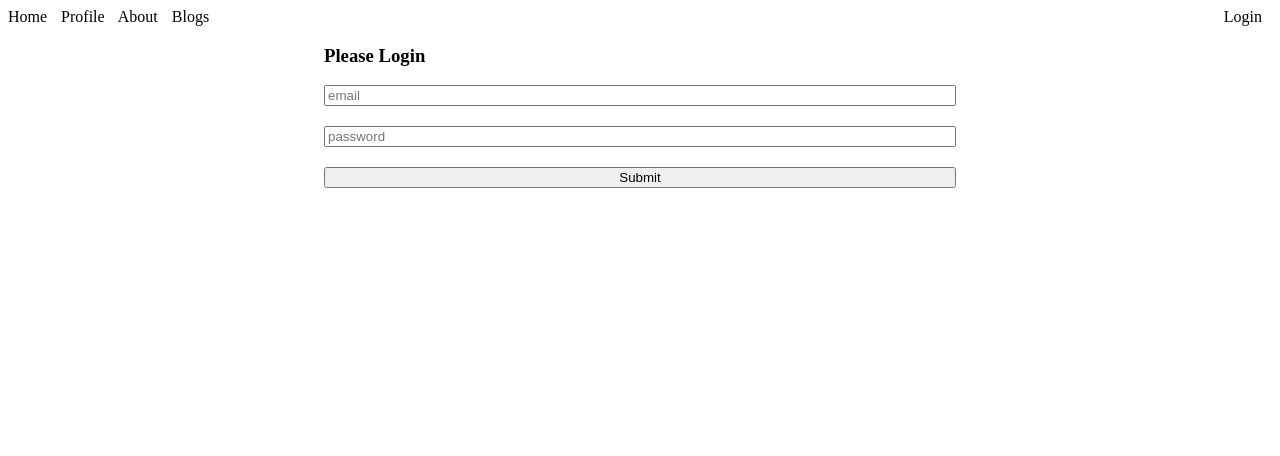
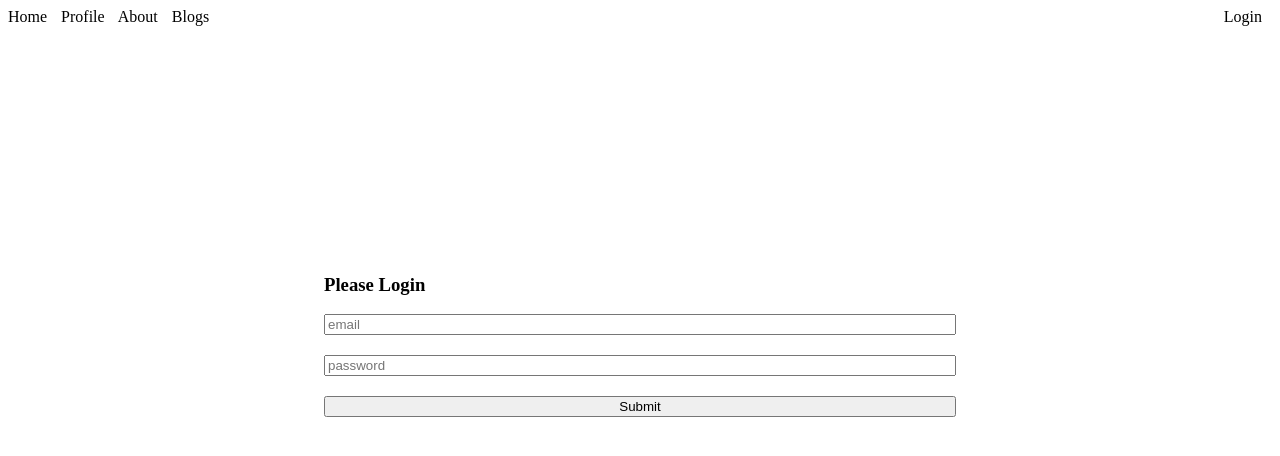
Before and after one commit to Selim999-BD/responsive-layout, a plain HTML site: page html-file/flexible-form.html in a window 1280 px wide. Drawn offline with Linux system fonts and the light colour scheme.

Commit message:
add to height in login form

```diff
--- a/html-file/flexible-form.html
+++ b/html-file/flexible-form.html
@@ -26,6 +26,8 @@
         .form-area{
             display: flex;
             justify-content: center;
+            height: 80vh;
+            align-items: center;
         }
     </style>
 </head>
```
